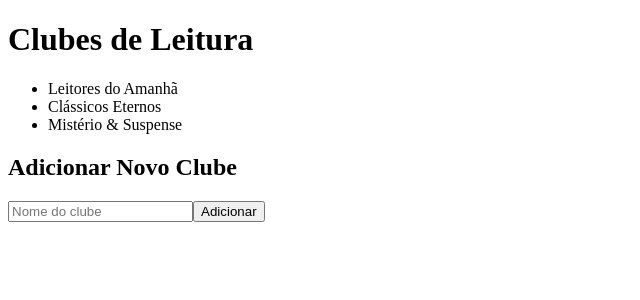
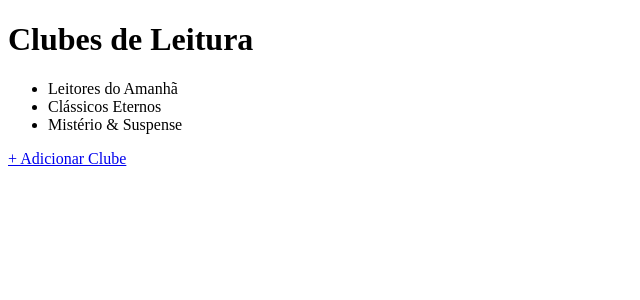
Before and after one commit to Lucas-1234567890/AT-REACT, a React (Vite) app: page / in a window 1280 px wide. Shown: the top 300 px of the page, without its empty margins (0-640 px from the left). Built offline with nearby package versions, Linux system fonts and the light colour scheme.

Commit message:
tarefa 6: links de navegacao entre paginas

```diff
--- a/src/components/ClubeLista.jsx
+++ b/src/components/ClubeLista.jsx
@@ -1,5 +1,6 @@
 import { useState, useEffect } from 'react';
 import NovoClube from './NovoClube';
+import { Link } from 'react-router-dom';
 
 function ClubeLista() {
   const [clubes, setClubes] = useState([]);
@@ -22,7 +23,8 @@ function ClubeLista() {
           <li key={clube.id}>{clube.nome}</li>
         ))}
       </ul>
-      <NovoClube onAdicionar={adicionarClube} />
+      {/* <NovoClube onAdicionar={adicionarClube} /> */}
+      <Link to="/adicionar">+ Adicionar Clube</Link>
     </div>
   );
 }
--- a/src/components/NovoClube.jsx
+++ b/src/components/NovoClube.jsx
@@ -1,4 +1,5 @@
 import { useState } from 'react';
+import { Link } from 'react-router-dom';
 
 function NovoClube({ onAdicionar }) {
   const [nome, setNome] = useState('');
@@ -21,6 +22,7 @@ function NovoClube({ onAdicionar }) {
           onChange={(e) => setNome(e.target.value)}
         />
         <button type="submit">Adicionar</button>
+        <Link to="/">← Voltar para a lista</Link>
       </form>
     </div>
   );
```
